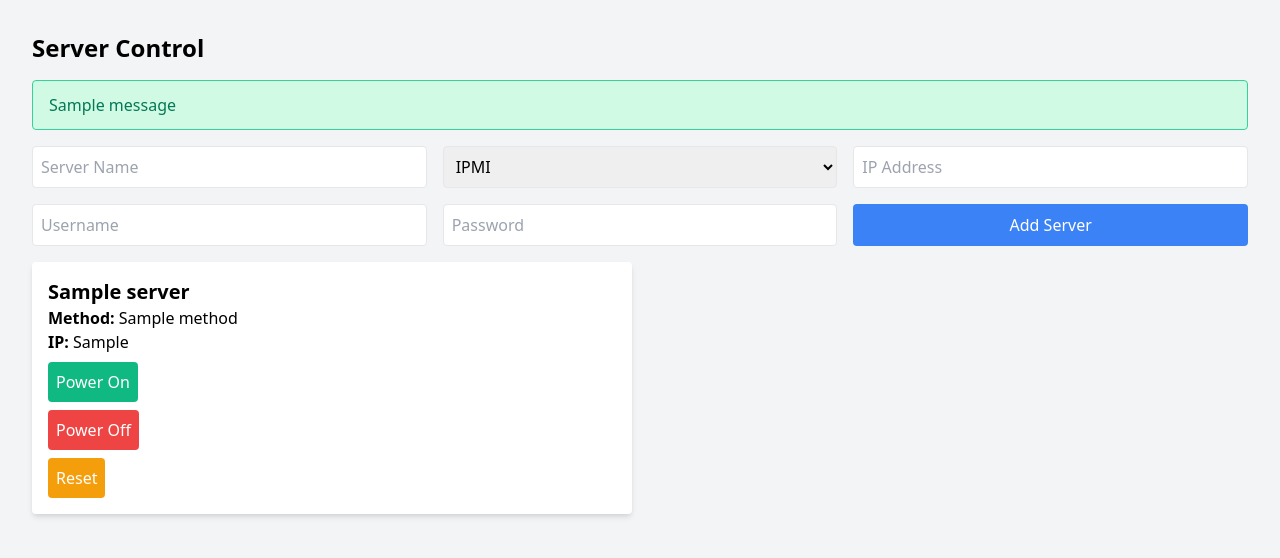
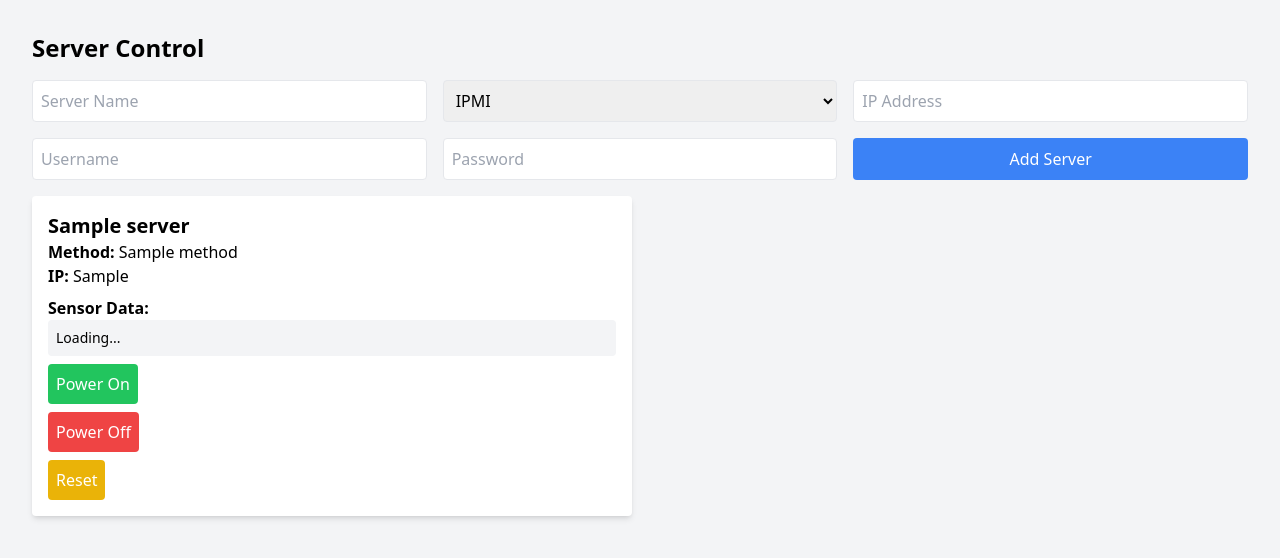
Before and after one commit to ImNoahDev/server-control, a Flask app: template server_control/templates/index.html in a window 1280 px wide. Shown: the top 558 px of the page. Run offline with Flask 3, Linux system fonts and the light colour scheme; the template is opened without the code that fills it: most values are stand-ins (such as "Sample title", 1, 10 or a date in 2020); one stand-in notice (Sample message) is shown; data that the repository does not hold is empty; some libraries are stand-ins or nearby versions.

Commit message:
First working version!

```diff
--- a/server_control/app.py
+++ b/server_control/app.py
@@ -1,11 +1,48 @@
-from flask import Flask, render_template, request, redirect, url_for, flash
+from flask import Flask, render_template, request, redirect, url_for, flash, Response
 import subprocess
+import threading
+import time
 
 app = Flask(__name__)
-app.secret_key = 'supersecretkey'
+app.secret_key = '906dce92e75e3427ce2052e49d0a0091'
 
 # In-memory database for servers
 servers = []
+
+def fetch_sensor_data(server_id):
+    server = servers[server_id]
+    method = server['method']
+    ip = server['ip']
+    username = server['username']
+    password = server['password']
+
+    if method == 'ipmi':
+        command = f"./servercontrol.sh ipmi sensor_data -i {ip} -u {username} -p {password}"
+    elif method == 'snmp':
+        community = server.get('community')
+        oid = server.get('oid')
+        version = server.get('version')
+        command = f"./servercontrol.sh snmp sensor_data -a {ip} -c {community} -s {oid} -v {version} -d"
+    elif method == 'redfish':
+        command = f"./servercontrol.sh redfish sensor_data -r {ip} -u {username} -p {password} -d"
+
+    try:
+        result = subprocess.check_output(command, shell=True).decode('utf-8').strip()
+        return result
+    except subprocess.CalledProcessError:
+        return "Failed to retrieve sensor data"
+
+def generate_sensor_data():
+    while True:
+        for idx in range(len(servers)):
+            data = fetch_sensor_data(idx)
+            # Escape special characters
+            escaped_data = data.replace('\n', '\\n').replace('"', '\\"')
+            # Format the data as JSON
+            yield f"data: {{\"server_id\": {idx}, \"data\": \"{escaped_data}\"}}\n\n"
+            time.sleep(10)
+
+
 
 @app.route('/')
 def index():
@@ -24,7 +61,8 @@ def add_server():
         'method': method,
         'ip': ip,
         'username': username,
-        'password': password
+        'password': password,
+        'sensor_data': ''
     }
     servers.append(server)
     flash(f'Server {name} added successfully!')
@@ -59,5 +97,9 @@ def control(server_id, action):
 
     return redirect(url_for('index'))
 
+@app.route('/events')
+def events():
+    return Response(generate_sensor_data(), content_type='text/event-stream')
+
 if __name__ == '__main__':
     app.run(debug=True)
--- a/server_control/templates/index.html
+++ b/server_control/templates/index.html
@@ -3,31 +3,21 @@
 <head>
     <meta charset="UTF-8">
     <meta name="viewport" content="width=device-width, initial-scale=1.0">
-    <link href="https://cdn.jsdelivr.net/npm/tailwindcss@2.2.19/dist/tailwind.min.css" rel="stylesheet">
     <title>Server Control</title>
+    <script src="https://cdn.tailwindcss.com"></script>
 </head>
 <body class="bg-gray-100 p-8">
     <div class="container mx-auto">
         <h1 class="text-2xl font-bold mb-4">Server Control</h1>
 
-        {% with messages = get_flashed_messages(with_categories=true) %}
-            {% if messages %}
-                <div>
-                    {% for category, message in messages %}
-                        <div class="bg-{{ 'red' if category == 'error' else 'green' }}-100 border border-{{ 'red' if category == 'error' else 'green' }}-400 text-{{ 'red' if category == 'error' else 'green' }}-700 px-4 py-3 rounded mb-4">
-                            {{ message }}
-                        </div>
-                    {% endfor %}
-                </div>
-            {% endif %}
-        {% endwith %}
-
+        <!-- Add Server Form -->
         <form action="{{ url_for('add_server') }}" method="POST" class="mb-4">
             <div class="grid grid-cols-1 gap-4 md:grid-cols-3">
                 <input name="name" placeholder="Server Name" class="p-2 border rounded">
                 <select name="method" class="p-2 border rounded">
                     <option value="ipmi">IPMI</option>
                     <option value="snmp">SNMP</option>
+                    <option value="redfish">Redfish</option>
                 </select>
                 <input name="ip" placeholder="IP Address" class="p-2 border rounded">
                 <input name="username" placeholder="Username" class="p-2 border rounded">
@@ -36,13 +26,19 @@
             </div>
         </form>
 
+        <!-- Server List -->
         <div class="grid grid-cols-1 gap-4 md:grid-cols-2">
             {% for server in servers %}
                 <div class="bg-white p-4 rounded shadow-md">
                     <h2 class="text-xl font-semibold">{{ server.name }}</h2>
                     <p><strong>Method:</strong> {{ server.method }}</p>
                     <p><strong>IP:</strong> {{ server.ip }}</p>
+                    <div id="sensor-data-{{ loop.index0 }}" class="mt-2">
+                        <p><strong>Sensor Data:</strong></p>
+                        <p class="bg-gray-100 p-2 rounded text-sm">Loading...</p>
+                    </div>
 
+                    <!-- Control Buttons -->
                     <form action="{{ url_for('control', server_id=loop.index0, action='power_on') }}" method="POST" class="mt-2">
                         <button class="bg-green-500 text-white p-2 rounded">Power On</button>
                     </form>
@@ -56,5 +52,68 @@
             {% endfor %}
         </div>
     </div>
+
+    <!-- SSE Client-Side Script -->
+    <script>
+function setupSSE() {
+    const evtSource = new EventSource('/events');
+
+    evtSource.onmessage = function(event) {
+        const data = event.data;
+        console.log('Received data:', data);  // Log the raw data received
+
+        try {
+            // Parse the data as JSON
+            const parsedData = JSON.parse(data);
+            console.log('Parsed data:', parsedData);  // Log the parsed JSON data
+
+
+            updateSensorData(parsedData.server_id, parsedData.data);
+        } catch (error) {
+            console.error('Error parsing data:', error);
+        }
+    };
+
+    evtSource.onerror = function(err) {
+        console.error('EventSource failed:', err);
+    };
+}
+
+
+function updateSensorData(serverId, data) {
+    const sensorDataDiv = document.getElementById('sensor-data-' + serverId);
+
+    if (sensorDataDiv) {
+        // Split the data by lines, filter out lines containing 'ns'
+        const lines = data.split('\n');
+        const filteredLines = lines.filter(line => !line.includes('ns'));
+
+
+        let tableHTML = `<table border="1" style="width: 100%; border-collapse: collapse;">
+                            <tr>
+                                <th>Sensor</th>
+                                <th style="text-align: center;">Status</th>
+                                <th style="text-align: right;">Condition</th>
+                            </tr>`;
+        filteredLines.forEach(line => {
+            const columns = line.split('|').map(col => col.trim());
+            tableHTML += `<tr>
+                            <td>${columns[0]}</td>
+                            <td style="text-align: center;">${columns[1]}</td>
+                            <td style="text-align: right;">${columns[2]}</td>
+                          </tr>`;
+        });
+        tableHTML += `</table>`;
+
+        sensorDataDiv.innerHTML = `<p><strong>Sensor Data:</strong></p>${tableHTML}`;
+    } else {
+        console.error('Element with ID sensor-data-' + serverId + ' not found.');
+    }
+}
+
+
+window.onload = setupSSE;
+
+    </script>
 </body>
 </html>
```
Also changed, not shown: 1 other file.
